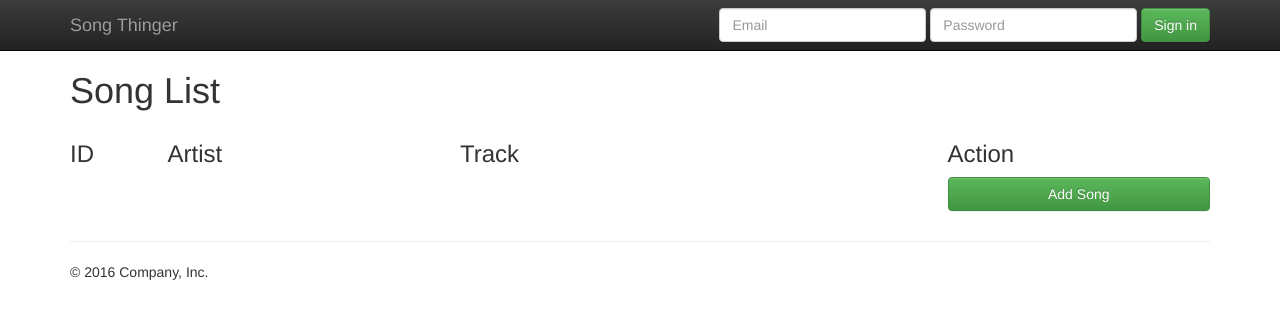
After one commit to seliger/song, a PHP site: page /application/views/song_list_view.php in a window 1280 px wide. The commit adds this page. Shown: the top 319 px of the page. Run offline with PHP 8.4, Linux system fonts and the light colour scheme; the template is opened without the code that fills it, so the values that code supplies are empty; some libraries are stand-ins or nearby versions.

Commit message:
Added pagination and misc.
* Added simple pagination at bottom of list page. Shows
  10 items per page. Does not do any sort of special logic
  to handle large tables... [TODO]

  * Added two new functions to songmodel. One calculates the
    number of rows for the song table

  * The other function uses LIMIT to limit the SQL query to
    start at a given row number, limited by X rows to be
    returned.

* Cleaned up linking. Use <?= BASE_URL ?> for everything. Too
  many random issues with relative URLs.

* The main view now points to the song index view. The song
  index view now calls the page(1) view. The page view can then
  handle the page number parameter without issue. If you do not
  manually specify /index/X, PIP is grumpy about it.

  * This was done to separate the confusion. The main page really
    has no business calling song controllers, etc. This separation
    of concerns is now much clearer.

```diff
--- a/application/views/header.php
+++ b/application/views/header.php
@@ -30,7 +30,6 @@
           <a class="navbar-brand" href="<?= BASE_URL ?>">Song Thinger</a>
         </div>
         <div id="navbar" class="navbar-collapse collapse">
-          <!--
           <form class="navbar-form navbar-right">
             <div class="form-group">
               <input type="text" placeholder="Email" class="form-control">
@@ -40,7 +39,6 @@
             </div>
             <button type="submit" class="btn btn-success">Sign in</button>
           </form>
-          -->
         </div><!--/.navbar-collapse -->
       </div>
     </nav>
--- /dev/null
+++ b/application/views/song_list_view.php
@@ -0,0 +1,52 @@
+<?php include('header.php'); ?>
+
+ 	<div class="container">
+ 		<h1>Song List</h1>
+ 	</div>
+
+    <div class="container">
+    	<div class="row">
+    		<div class="col-md-1"><h3>ID</h3></div>
+    		<div class="col-md-3"><h3>Artist</h3></div>
+    		<div class="col-md-5"><h3>Track</h3></div>
+            <div class="col-md-3"><h3>Action</h3></div>
+    	</div>
+
+		<?
+		foreach ($songs as $song) {
+        ?>
+			<div class="row buff">
+    			<div class=col-md-1><a href="<?= BASE_URL ?>song/show/<?= $song->id ?>"><?= $song->id ?></a></div>
+    			<div class=col-md-3><?= $song->artist ?></div>
+    			<div class=col-md-5><a href="<?= $song->link ?>" target="_new"><?= $song->track ?></a></div>
+                <div class=col-md-3>
+                    <div class="btn-group btn-group-justified">
+                        <a role="button" class="btn btn-primary" href="<?= BASE_URL ?>song/edit/<?= $song->id ?>">Edit</a>
+                        <a role="button" class="btn btn-danger" href="<?= BASE_URL ?>song/delete/<?= $song->id ?>">Delete</a>
+                    </div>
+                </div>
+			</div>
+        <?
+		}
+		?>
+
+        <div class="row buff">
+            <div class="col-md-9">&nbsp;</div>
+            <div class="col-md-3">
+                <div class="btn-group btn-group-justified">
+                    <a role="button" class="btn btn-success" href="<?= BASE_URL ?>song/add/">Add Song</a>
+                </div>
+            </div>
+        </div>
+	</div>
+
+    <div class="container">
+    <?
+        for ($p = 1; $p <= ( floor($songcount->songcount / 10) + ceil(($songcount->songcount % 10)/10)); $p++ ) {
+            ?>
+            <a href="<?= BASE_URL ?>song/page/<?= $p ?>"><?= $p ?></a> &nbsp;
+            <?
+        }
+    ?>
+
+<?php include('footer.php'); ?>
```
Also changed, not shown: application/controllers/main.php (+1 -7 lines), application/controllers/song.php (+18 -0 lines), application/models/songmodel.php (+13 -1 lines), application/views/main_view.php (deleted, +0 -54 lines), application/views/song_view.php (+5 -13 lines).
